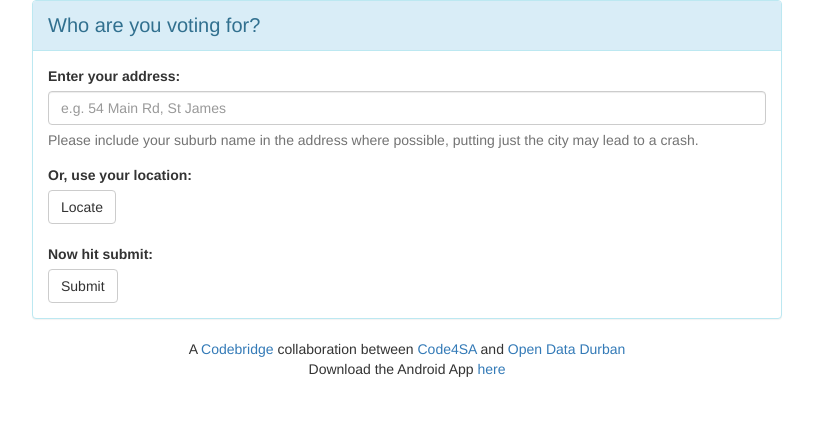
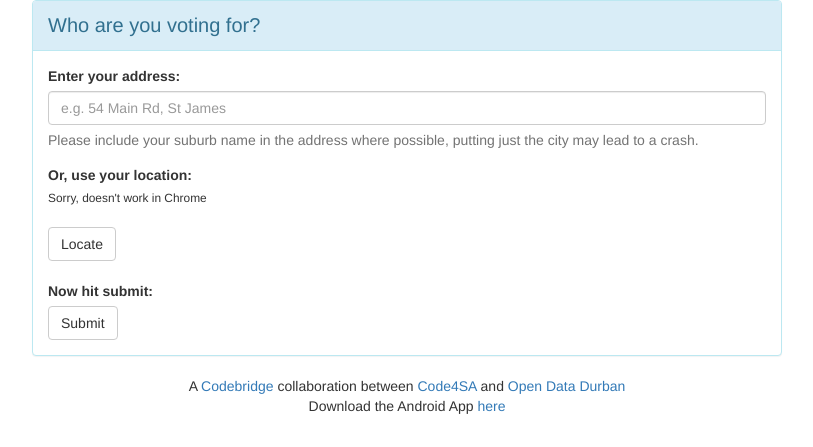
Before and after one commit to opendatadurban/ward-candidates, a Flask app: page / in a window 1280 px wide. Shown: the top 447 px of the page, without its empty margins (233-1046 px from the left). Run offline with Flask 2, Linux system fonts and the light colour scheme; parts of the project's set-up code (start-up, migrations or seed data) failed here and were passed over; some libraries are stand-ins or nearby versions.

Commit message:
Added caveat that location doesn't work in Chrome

```diff
--- a/templates/index.html
+++ b/templates/index.html
@@ -67,6 +67,7 @@
                                 <p class="help-block">Please include your suburb name in the address where possible, putting just the city may lead to a crash. </p>
                             </div>
                             <label class="control-label" for="address">Or, use your location:</label>
+                            <div class="small">Sorry, doesn't work in Chrome</div>
                             <br>
                             <button type="button" class="btn btn-default" id="locate" onclick="geoFindMe()">Locate</button>
                             <br>
```
